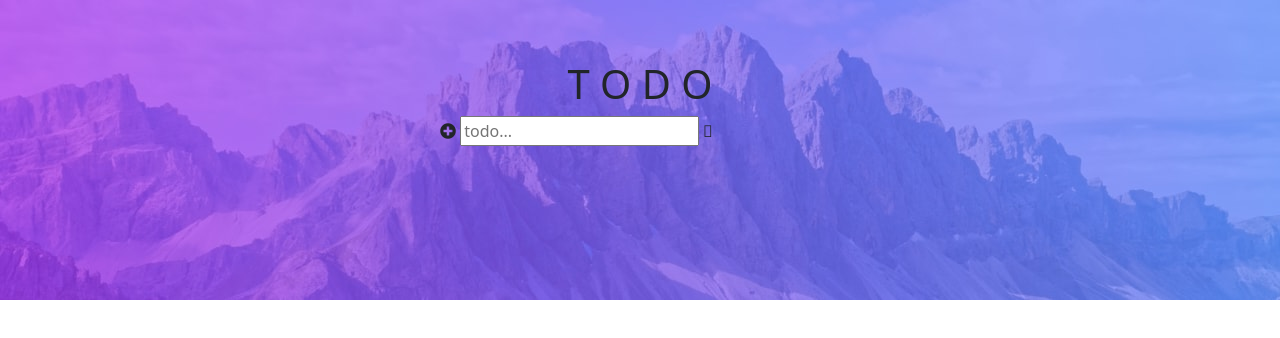
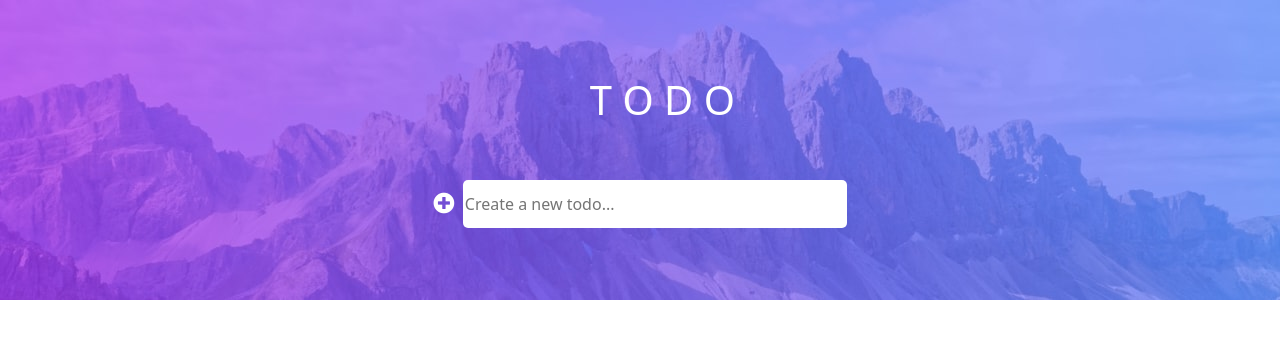
Before and after one commit to narjesshn123/todolist, a plain HTML site: page index.html in a window 1280 px wide. Shown: the top 338 px of the page. Drawn offline with nearby package versions, Linux system fonts and the light colour scheme.

Commit message:
complete todo app

```diff
--- a/index.html
+++ b/index.html
@@ -20,9 +20,11 @@
     </div>
     <div class="content">
         <div class="add-item">
-            <i  class="fa fa-plus-circle"></i>
-            <label for="input"></label><input type="text" id="input" placeholder="todo...">
-           <i class="fa-circle"></i>
+
+            <i  class="fa fa-plus-circle fa-lg"></i>
+            <label for="input"></label>
+            <input  type="text" id="input" placeholder="Create a new todo...">
+
         <ul id="list">
 
         </ul>
--- a/style.css
+++ b/style.css
@@ -3,10 +3,24 @@ body{
     margin: 0;
     overflow-x: hidden;
 }
+
 .mountain{
     height: 25rem;
 
 
+}
+h1{
+    color: white;
+    padding-top: 1rem;
+    padding-left: 2.8rem;
+}
+#date{
+    color: white;
+    padding-top: 1rem;
+    padding-left: 2.8rem;
+}
+.fa-plus-circle{
+    color: white;
 }
 .container{
     justify-items: center;
@@ -16,11 +30,16 @@ body{
     width: 99%;
 }
 .item{
-    background-color: white;padding-top: 1rem;
+    background-color: white;
+    padding-top: 1rem;
+    box-sizing: border-box;
+    border-radius: 5px;
+    border-bottom: 1px solid #e4e5f1;
 }
 #list{
-    padding-top: 3rem;
-    width: 25rem;
+    padding-top: 2rem;
+    width: 25.2rem;
+    padding-left: 2.8rem;
 }
 .line-through{
     color: darkgray;
@@ -42,3 +61,20 @@ body{
 #todo-input{
     border-color: transparent;
 }
+#input {
+    width: 24rem;
+    border-radius: 5px;
+    border: none;
+    height: 3rem;
+
+}
+.add-item{
+    padding-top: 2rem;
+}
+.fa-circle{
+    color: #e4e5f1;
+}
+.fa-trash{
+    background-color: white;
+    color: grey;
+}
--- a/todo.js
+++ b/todo.js
@@ -8,6 +8,8 @@ const list = document.getElementById('list');
 const CHECK = "fa-check-circle";
 const UNCHECK = "fa-circle";
 const LINE_THROUGH = "line-through";
+
+
 
 
 //variable
@@ -42,11 +44,11 @@ function addToDo(toDo, id, done, trash) {
     const LINE = done ? LINE_THROUGH : "";
     const item = `
     <li class="item row">
-                <i class="fa ${DONE} col-1 complete" job="complete" id="${id}">
+                <i class="fa ${DONE} col-1 pt-1 complete" job="complete" id="${id}">
 
                 </i>
                 <p class="text col-9 ${LINE}">${toDo}</p>
-                <i class="fa-check-circle col-2" job="delete" id="${id}"></i>
+                <i class="fa fa-trash col-2" job="delete" id="${id}"></i>
 
            </li> `
 
```
